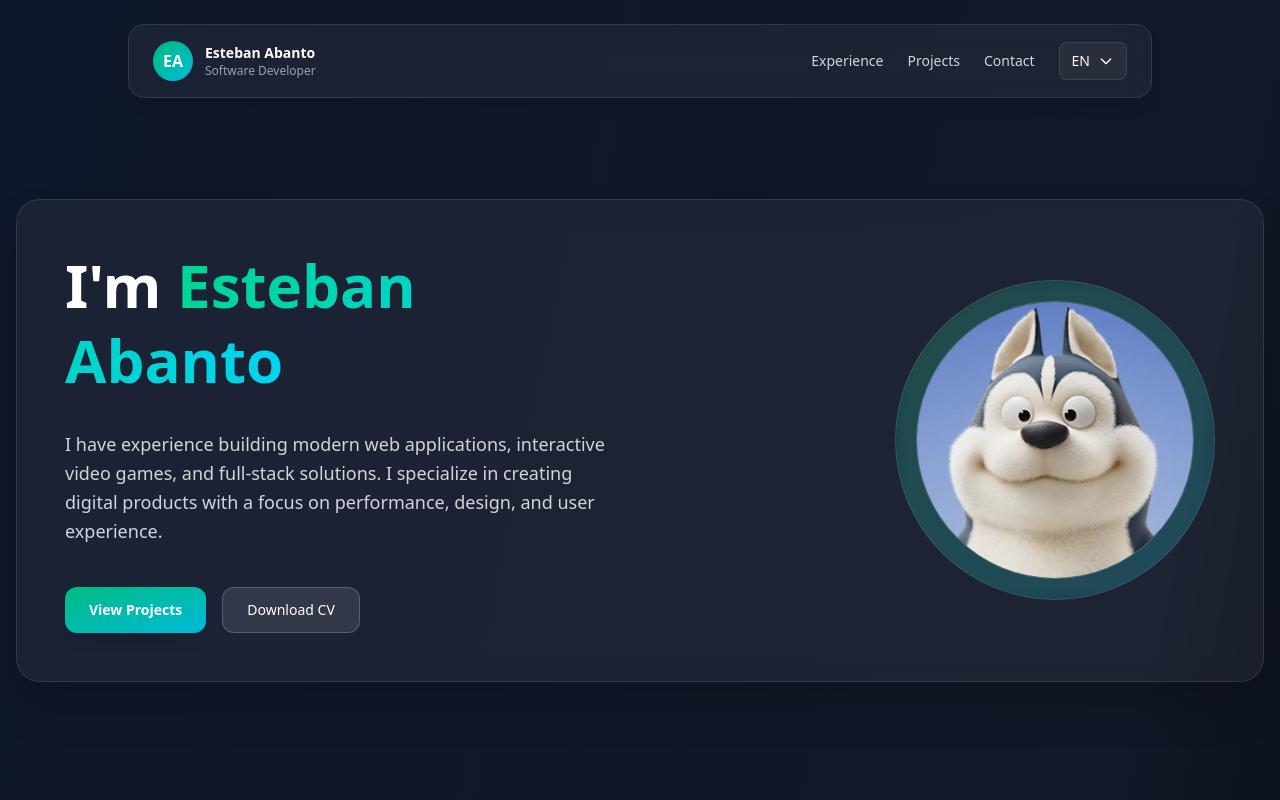
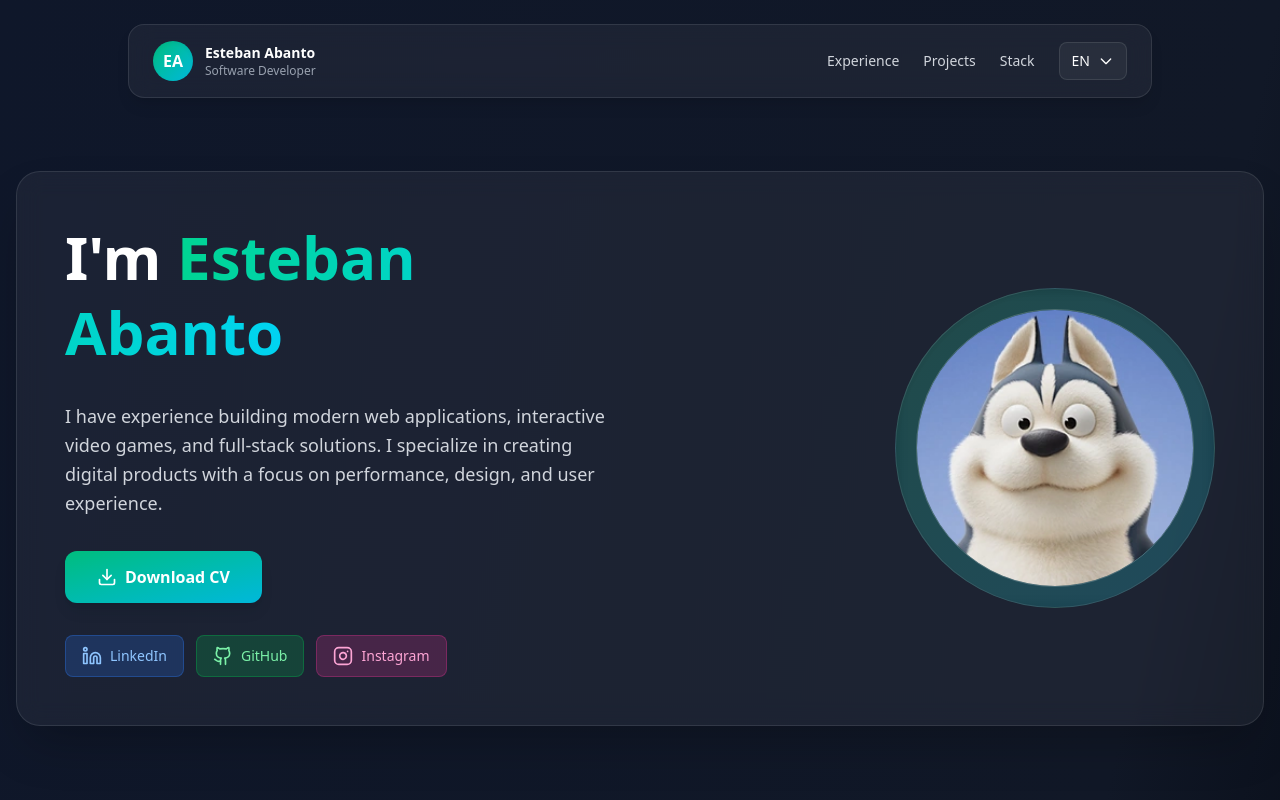
Before and after one commit to esteban-abanto-2709/personal-website, a Next.js app: page / in a window 1280 px wide. Shown: the top 800 px of the page. Built offline with nearby package versions, Linux system fonts and the light colour scheme.

Commit message:
refactor(Contact): Simplify component structures, enhance styling, and improve translation usage

```diff
--- a/src/components/Contact.tsx
+++ b/src/components/Contact.tsx
@@ -1,13 +1,11 @@
 "use client";
 
+import { useState } from "react";
+import { Copy, Check, Mail } from "lucide-react";
 import { useTranslations } from "@/hooks";
-import { useState } from "react";
-import { Mail, MessageCircle, Linkedin, Copy, Check } from "lucide-react";
 
 export default function Contact() {
   const t = useTranslations("contact");
-
-  const [showNotification, setShowNotification] = useState(false);
   const [copied, setCopied] = useState(false);
 
   const copyEmail = () => {
@@ -15,81 +13,38 @@ export default function Contact() {
     navigator.clipboard
       .writeText(email)
       .then(() => {
-        setShowNotification(true);
         setCopied(true);
-
-        setTimeout(() => {
-          setShowNotification(false);
-          setCopied(false);
-        }, 2000);
+        setTimeout(() => setCopied(false), 2000);
       })
       .catch((err) => console.error("Error al copiar email: ", err));
   };
 
   return (
-    <section id="contact" className="py-24 px-4">
-      <div className="max-w-3xl mx-auto text-center">
-        <h2 className="text-4xl md:text-5xl font-bold text-white my-16">
+    <section id="contact" className="py-16 px-4">
+      <div className="max-w-2xl mx-auto text-center">
+        <h3 className="text-3xl font-bold text-white mb-2">
           {t("title")}
-        </h2>
+        </h3>
+        <p className="text-gray-400 mb-8">
+          {t("description")}
+        </p>
 
-        <div className="glass-card p-8 rounded-2xl border border-white/10">
-          <p className="text-gray-400 mb-12 text-base md:text-lg leading-relaxed">
-            {t("description")} <br />
-            {t("description2")} <br />
-            {t("description3")}
-          </p>
-          <div className="flex flex-col sm:flex-row items-center justify-between gap-4 mb-6 p-4 bg-white/5 rounded-xl border border-white/10">
-            <span className="text-white text-lg font-medium text-center sm:text-left">
-              esteban.abanto.2709@gmail.com
-            </span>
-            <button
-              onClick={copyEmail}
-              className={`copy-button ${copied ? "bg-emerald-500/40" : ""}`}
-              title={t("copyEmail")}
-              aria-label="Copiar email"
-            >
-              {copied ? (
-                <Check className="w-5 h-5" />
-              ) : (
-                <Copy className="w-5 h-5" />
-              )}
-            </button>
+        <div className="glass-card p-6 rounded-2xl border border-white/10 inline-flex flex-col sm:flex-row items-center gap-4">
+          <div className="flex items-center gap-2 text-white text-base sm:text-lg font-medium">
+            <span className="text-2xl"><Mail /></span>
+            <span className="break-all">esteban.abanto.2709@gmail.com</span>
           </div>
-
-          {showNotification && (
-            <div className="copy-notification">{t("emailCopied")}</div>
-          )}
-
-          <div className="grid grid-cols-1 sm:grid-cols-3 gap-4">
-            <a
-              href="mailto:esteban.abanto.2709@gmail.com?subject=Oportunidad laboral&body=Hola Esteban,%0A%0AMe interesa conocer más sobre tu perfil profesional.%0A%0ASaludos"
-              className="contact-btn bg-blue-500/20 hover:bg-blue-500/30 text-blue-300 border-blue-500/30"
-            >
-              <Mail className="w-6 h-6" />
-              {t("sendProposal")}
-            </a>
-
-            <a
-              href="https://wa.me/51970267420?text=Hola%20Esteban%2C%20vi%20tu%20portafolio%20y%20me%20interesa%20conocer%20más%20sobre%20tu%20perfil%20profesional."
-              target="_blank"
-              rel="noopener noreferrer"
-              className="contact-btn bg-green-500/20 hover:bg-green-500/30 text-green-300 border-green-500/30"
-            >
-              <MessageCircle className="w-6 h-6" />
-              {t("letsTalk")}
-            </a>
-
-            <a
-              href="https://www.linkedin.com/in/esteban-abanto/"
-              target="_blank"
-              rel="noopener noreferrer"
-              className="contact-btn bg-cyan-500/20 hover:bg-cyan-500/30 text-cyan-300 border-cyan-500/30"
-            >
-              <Linkedin className="w-6 h-6" />
-              {t("connect")}
-            </a>
-          </div>
+          <button
+            onClick={copyEmail}
+            className={`p-2 rounded-lg border transition-all duration-200 shrink-0 ${copied
+                ? "bg-emerald-500/30 border-emerald-500/40 text-emerald-300"
+                : "bg-white/5 border-white/10 text-gray-400 hover:bg-white/10"
+              }`}
+            title={copied ? "✓ Copiado" : "Copiar email"}
+            aria-label="Copiar email"
+          >
+            {copied ? <Check className="w-5 h-5" /> : <Copy className="w-5 h-5" />}
+          </button>
         </div>
       </div>
     </section>
--- a/src/components/Footer.tsx
+++ b/src/components/Footer.tsx
@@ -1,17 +1,18 @@
 "use client";
 
-import { Github, Linkedin } from "lucide-react";
+import { Github, Linkedin, Instagram } from "lucide-react";
 import SocialIcon from "@/ui/SocialIcon";
-
 import { useTranslations } from "@/hooks";
 
 export default function Footer() {
   const t = useTranslations("footer");
 
   return (
-    <footer className="mt-24 py-6 border-t border-white/10 text-center text-sm text-gray-500">
-      <div className="flex flex-col md:flex-row justify-between items-center max-w-7xl mx-auto">
-        <div className="mb-2 md:mb-0">
+    <footer className="mt-24 py-8 border-t border-white/10 text-sm text-gray-500">
+      <div className="max-w-7xl mx-auto px-4">
+
+        <div className="flex flex-col md:flex-row justify-between items-center gap-4">
+          <div className="text-center md:text-left">
             <p>{t("madeWith")}</p>
             <p>&copy; 2025 Esteban Abanto.</p>
           </div>
@@ -32,7 +33,17 @@ export default function Footer() {
               glowClass="bg-green-500/20"
               hoverClass="group-hover:text-green-400"
             />
+
+            <SocialIcon
+              href="https://www.instagram.com/esteban.abanto.2709/"
+              ariaLabel="Instagram"
+              Icon={Instagram}
+              glowClass="bg-pink-500/20"
+              hoverClass="group-hover:text-pink-400"
+            />
           </div>
+        </div>
+
       </div>
     </footer>
   );
--- a/src/components/Header.tsx
+++ b/src/components/Header.tsx
@@ -51,11 +51,11 @@ export default function Header() {
             </button>
 
             <button
-              className={`nav-link cursor-pointer ${activeSection === "contact" ? "active" : ""}`}
+              className={`nav-link cursor-pointer ${activeSection === "stack" ? "active" : ""}`}
               type="button"
-              onClick={() => scrollToSection("contact")}
+              onClick={() => scrollToSection("stack")}
             >
-              {t('contact')}
+              {t('stack')}
             </button>
           </nav>
 
--- a/src/components/Hero.tsx
+++ b/src/components/Hero.tsx
@@ -1,17 +1,15 @@
 "use client";
 
 import Image from "next/image";
-import { useScrollToSection, useTranslations } from "@/hooks";
+import { useTranslations } from "@/hooks";
+import { Github, Linkedin, Instagram, Download } from "lucide-react";
+import SocialButton from "@/ui/SocialButton";
 
 export default function Hero() {
   const t = useTranslations("hero");
-  const scrollToSection = useScrollToSection();
 
   return (
-    <section
-      id="hero"
-      className="min-h-screen flex items-center justify-center px-4 pt-20"
-    >
+    <section id="hero" className="min-h-screen flex items-center justify-center px-4 pt-24">
       <div className="w-full max-w-7xl mx-auto">
         <div className="p-6 sm:p-8 lg:p-12 rounded-3xl bg-white/5 backdrop-blur-md border border-white/10 shadow-2xl">
 
@@ -24,7 +22,7 @@ export default function Hero() {
               </span>
             </h1>
 
-            <div className="flex justify-center lg:justify-end lg:col-start-2 lg:row-start-1 lg:row-span-3">
+            <div className="flex justify-center lg:justify-end lg:col-start-2 lg:row-start-1 lg:row-span-4">
               <div className="relative w-56 h-56 sm:w-64 sm:h-64 md:w-80 md:h-80">
                 <div className="w-full h-full rounded-full p-5 bg-linear-to-br from-emerald-500/20 to-cyan-500/20 border border-white/10 flex items-center justify-center backdrop-blur-sm shadow-inner overflow-hidden">
                   <Image
@@ -44,25 +42,40 @@ export default function Hero() {
               {t("description")}
             </p>
 
-            <div className="flex flex-wrap justify-center lg:justify-start gap-4 pt-2 lg:col-start-1 lg:row-start-3">
-              <button
-                className="bg-linear-to-br from-emerald-500 to-cyan-500 hover:opacity-90 text-white px-6 py-3 rounded-xl text-sm font-semibold flex items-center gap-2 shadow-lg transition"
-                type="button"
-                onClick={() => scrollToSection("projects")}
+            <div className="flex justify-center lg:justify-start lg:col-start-1 lg:row-start-3">
+              <a href="/CV_Esteban_Abanto_EN.pdf" download
+                className="bg-linear-to-br from-emerald-500 to-cyan-500 hover:from-emerald-600 hover:to-cyan-600 text-white px-8 py-3.5 rounded-xl text-base font-semibold flex items-center gap-2 shadow-lg hover:shadow-xl transition-all duration-200 hover:scale-105"
               >
-                {t("viewProjects")}
-              </button>
-
-              <a
-                href="/CV_Esteban_Abanto_EN.pdf"
-                download
-                className="bg-white/10 hover:bg-white/20 border border-white/20 text-white px-6 py-3 rounded-xl text-sm font-medium flex items-center gap-2 transition"
-              >
+                <Download className="w-5 h-5" />
                 {t("downloadCV")}
               </a>
             </div>
 
+            <div className="flex flex-wrap justify-center lg:justify-start gap-3 lg:col-start-1 lg:row-start-4">
+              <SocialButton
+                href="https://www.linkedin.com/in/esteban-abanto/"
+                icon={Linkedin}
+                label="LinkedIn"
+                colorClass="bg-blue-500/20 hover:bg-blue-500/30 border-blue-500/30 text-blue-300"
+              />
+
+              <SocialButton
+                href="https://github.com/esteban-abanto-2709"
+                icon={Github}
+                label="GitHub"
+                colorClass="bg-green-500/20 hover:bg-green-500/30 border-green-500/30 text-green-300"
+              />
+
+              <SocialButton
+                href="https://www.instagram.com/esteban.abanto.2709/"
+                icon={Instagram}
+                label="Instagram"
+                colorClass="bg-pink-500/20 hover:bg-pink-500/30 border-pink-500/30 text-pink-300"
+              />
+            </div>
+
           </div>
+
         </div>
       </div>
     </section>
--- a/src/components/Stack.tsx
+++ b/src/components/Stack.tsx
@@ -12,7 +12,7 @@ export default function Stack() {
   return (
     <section id="stack" className="py-24 px-4">
       <div className="max-w-7xl mx-auto">
-        <h2 className="text-4xl font-bold text-white text-center mb-16">
+        <h2 className="text-4xl font-bold text-white text-center my-16">
           {t("title")}
         </h2>
 
--- a/src/lib/i18n/messages/en.json
+++ b/src/lib/i18n/messages/en.json
@@ -3,7 +3,7 @@
     "title": "Software Developer",
     "experience": "Experience",
     "projects": "Projects",
-    "contact": "Contact"
+    "stack": "Stack"
   },
   "hero": {
     "greeting": "Hello,",
@@ -11,7 +11,6 @@
     "name": "Esteban Abanto",
     "title": "Software Developer",
     "description": "I have experience building modern web applications, interactive video games, and full-stack solutions. I specialize in creating digital products with a focus on performance, design, and user experience.",
-    "viewProjects": "View Projects",
     "downloadCV": "Download CV"
   },
   "experience": {
@@ -293,15 +292,8 @@
     }
   },
   "contact": {
-    "title": "Contact Me",
-    "description": "Have a project or collaboration in mind?",
-    "description2": "If you think your idea fits my profile, let's coordinate and",
-    "description3": "see if we can work together.",
-    "copyEmail": "Copy email",
-    "emailCopied": "✓ Email copied to clipboard",
-    "sendProposal": "Send proposal",
-    "letsTalk": "Let's talk",
-    "connect": "Connect"
+    "title": "Ready to collaborate?",
+    "description": "I'm always open to discussing new projects and opportunities."
   },
   "footer": {
     "madeWith": "Made with ❤️ and dedication."
--- a/src/lib/i18n/messages/es.json
+++ b/src/lib/i18n/messages/es.json
@@ -3,7 +3,7 @@
     "title": "Desarrollador de Software",
     "experience": "Experiencia",
     "projects": "Proyectos",
-    "contact": "Contacto"
+    "stack": "Stack"
   },
   "hero": {
     "greeting": "Hola,",
@@ -11,7 +11,6 @@
     "name": "Esteban Abanto",
     "title": "Desarrollador de Software",
     "description": "Tengo experiencia construyendo aplicaciones web modernas, videojuegos interactivos y soluciones full stack. Me especializo en crear productos digitales con enfoque en rendimiento, diseño y experiencia de usuario.",
-    "viewProjects": "Ir a Proyectos",
     "downloadCV": "Descargar CV"
   },
   "experience": {
@@ -293,15 +292,8 @@
     }
   },
   "contact": {
-    "title": "Contáctame",
-    "description": "¿Tienes un proyecto o colaboración en mente?",
-    "description2": "Si crees que tu idea encaja con mi perfil, coordinemos y",
-    "description3": "veamos si podemos trabajar juntos.",
-    "copyEmail": "Copiar email",
-    "emailCopied": "✓ Email copiado al clipboard",
-    "sendProposal": "Enviar propuesta",
-    "letsTalk": "Hablemos",
-    "connect": "Conectemonos"
+    "title": "¿Listo para colaborar?",
+    "description": "Siempre estoy abierto a discutir nuevos proyectos y oportunidades."
   },
   "footer": {
     "madeWith": "Hecho con ❤️ y dedicación."
--- /dev/null
+++ b/src/ui/SocialButton.tsx
@@ -0,0 +1,35 @@
+import { LucideIcon } from "lucide-react";
+
+interface SocialButtonProps {
+  href: string;
+  icon: LucideIcon;
+  label: string;
+  colorClass: string;
+  disabled?: boolean;
+}
+
+export default function SocialButton({
+  href,
+  icon: Icon,
+  label,
+  colorClass,
+  disabled = false,
+}: SocialButtonProps) {
+  const Component = disabled ? "div" : "a";
+
+  return (
+    <Component
+      {...(!disabled && {
+        href,
+        target: "_blank",
+        rel: "noopener noreferrer",
+      })}
+      className={`flex items-center gap-2 px-4 py-2.5 rounded-lg border transition-all duration-200 font-medium text-sm ${colorClass} ${
+        disabled ? "" : "hover:scale-105"
+      }`}
+    >
+      <Icon className="w-5 h-5" />
+      <span>{label}</span>
+    </Component>
+  );
+}
```
Also changed, not shown: src/app/globals.css (+0 -18 lines). Lines whose indentation alone changed are shown as unchanged.
